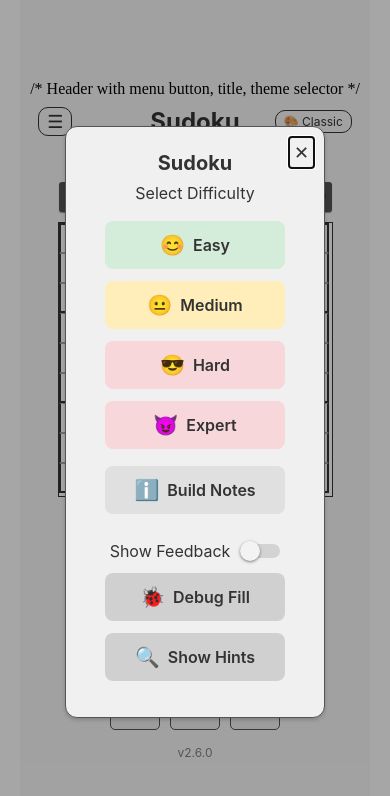
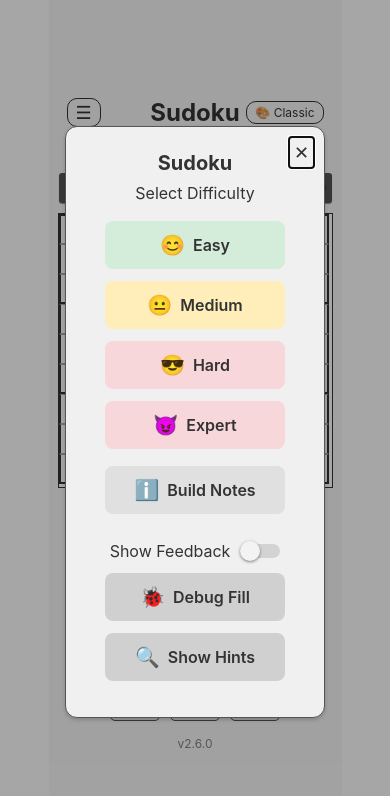
Before and after one commit to mjohnson139/expo-sudoku, a React Native app in the folder SudokuApp/: screen / in a window 390 px wide. Shown: the top 796 px of the page. Built offline with nearby package versions, Linux system fonts and the light colour scheme.

Commit message:
Refactor GameScreenContent layout for improved readability and structure

```diff
--- a/SudokuApp/screens/GameScreen.js
+++ b/SudokuApp/screens/GameScreen.js
@@ -55,7 +55,7 @@ const GameScreenContent = () => {
 
   return (
     <View style={[styles.container, { backgroundColor: theme.colors.background }]}>
-      /* Header with menu button, title, theme selector */
+      {/* Header with menu button, title, theme selector */}
         <GameHeader />
 
         {/* Top strip with Timer (right) */}
```
